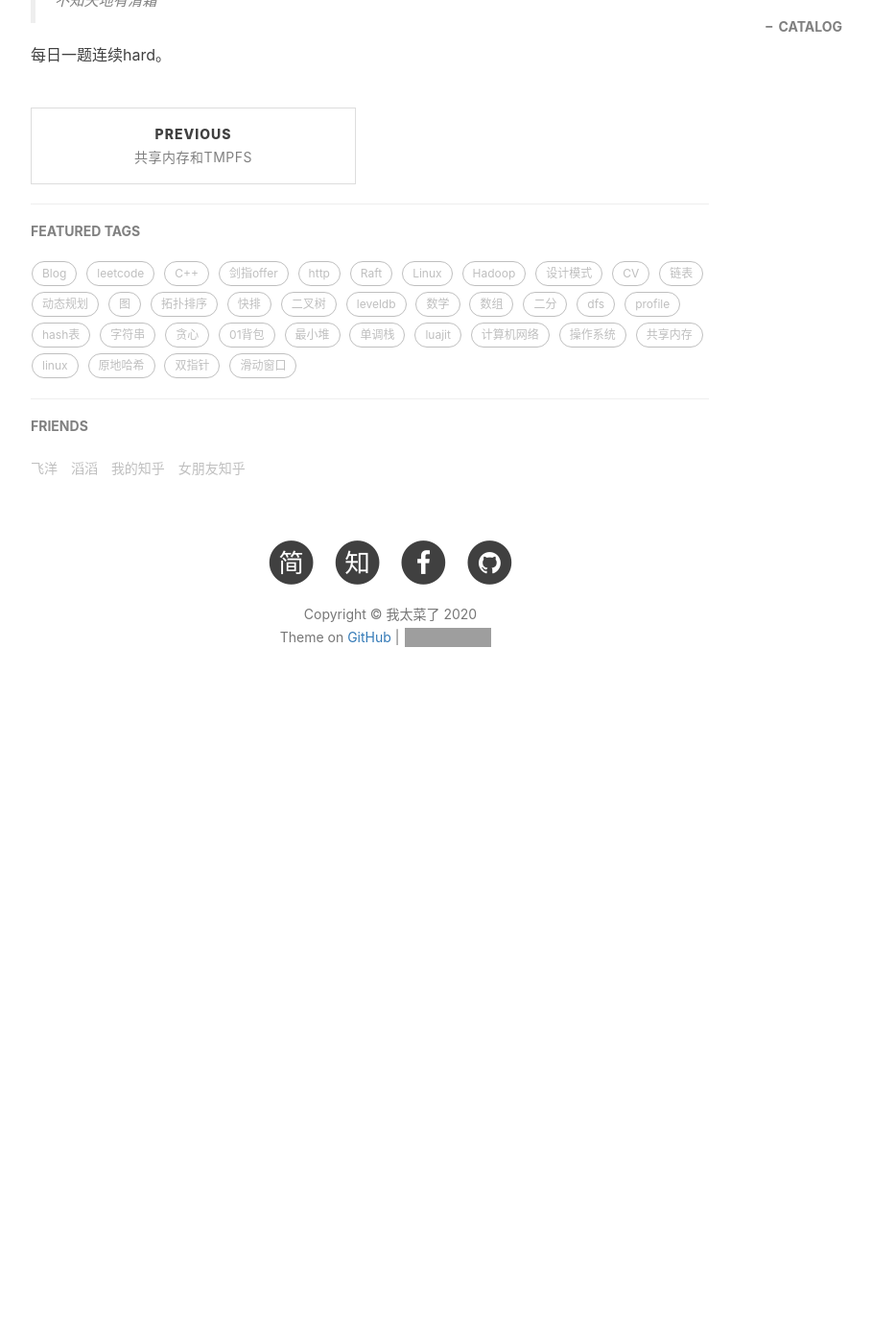
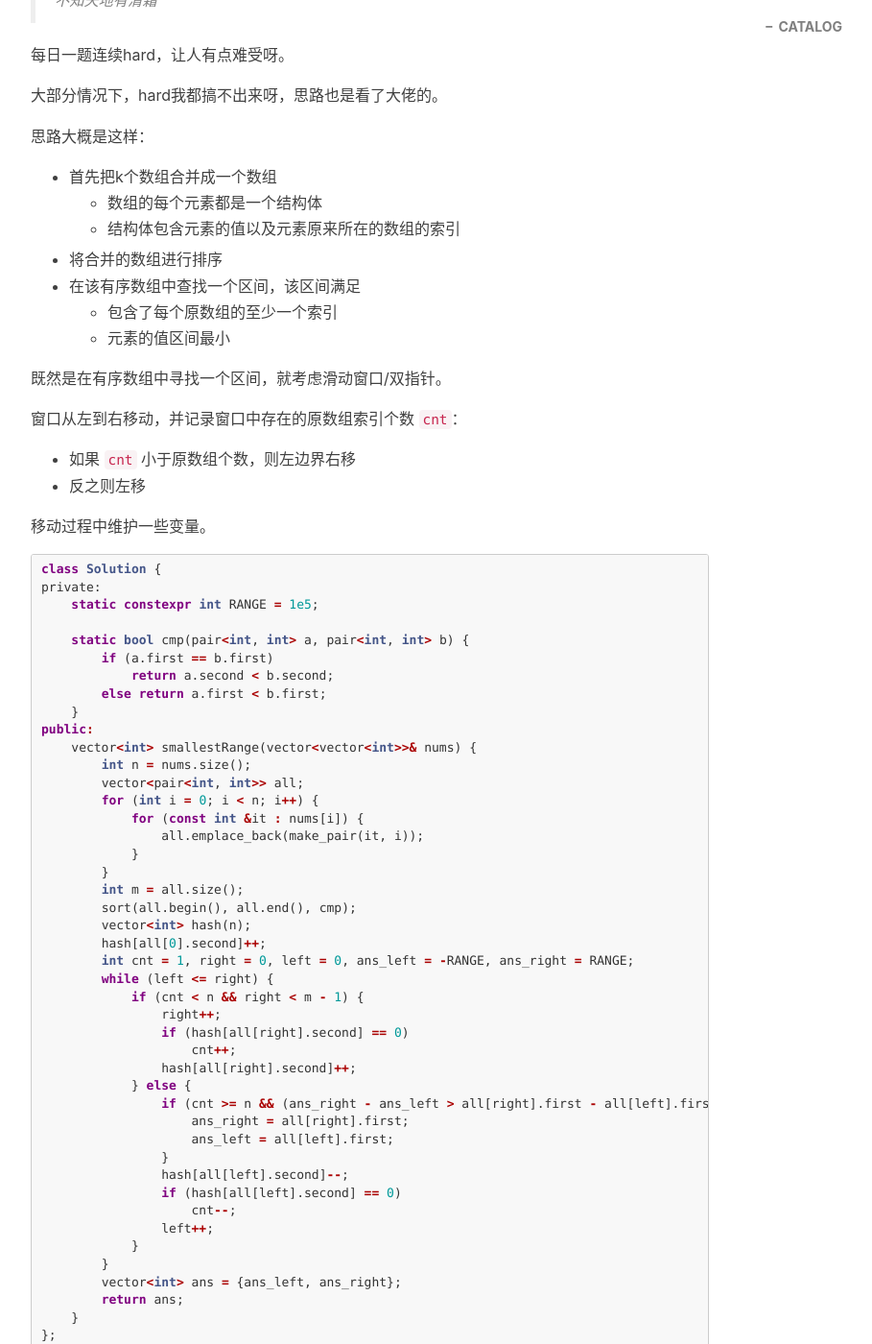
Before and after one commit to bbkgl/bbkgl.github.io, a Jekyll site: the page built from _posts/2020-08-02-leetcode632.md, in a window 1280 px wide and 1400 px high, scrolled down 731 px. Shown: the whole window at 96% size, without its empty margins (233-1142 px from the left). Built offline with Jekyll 4.4.1, drawn with Linux system fonts in a browser that asks for light colours; nearby versions of some CDN libraries; comment, search, counter and statistics services are not loaded; before the commit the page ends 1499 px from its top, so only the background shows below that; grey boxes are pictures that could not be loaded.

Commit message:
leetcode

````diff
--- a/_posts/2020-08-02-leetcode632.md
+++ b/_posts/2020-08-02-leetcode632.md
@@ -16,4 +16,73 @@ tags:
 >
 > 不知天地有清霜
 
-每日一题连续hard。
+每日一题连续hard，让人有点难受呀。
+
+大部分情况下，hard我都搞不出来呀，思路也是看了大佬的。
+
+思路大概是这样：
+
+- 首先把k个数组合并成一个数组
+  - 数组的每个元素都是一个结构体
+  - 结构体包含元素的值以及元素原来所在的数组的索引
+- 将合并的数组进行排序
+- 在该有序数组中查找一个区间，该区间满足
+  - 包含了每个原数组的至少一个索引
+  - 元素的值区间最小
+
+既然是在有序数组中寻找一个区间，就考虑滑动窗口/双指针。
+
+窗口从左到右移动，并记录窗口中存在的原数组索引个数 `cnt`：
+
+- 如果 `cnt` 小于原数组个数，则左边界右移
+- 反之则左移
+
+移动过程中维护一些变量。
+
+```cpp
+class Solution {
+private:
+    static constexpr int RANGE = 1e5;
+
+    static bool cmp(pair<int, int> a, pair<int, int> b) {
+        if (a.first == b.first)
+            return a.second < b.second;
+        else return a.first < b.first;
+    }
+public:
+    vector<int> smallestRange(vector<vector<int>>& nums) {
+        int n = nums.size();
+        vector<pair<int, int>> all;
+        for (int i = 0; i < n; i++) {
+            for (const int &it : nums[i]) {
+                all.emplace_back(make_pair(it, i));
+            }
+        }
+        int m = all.size();
+        sort(all.begin(), all.end(), cmp);
+        vector<int> hash(n);
+        hash[all[0].second]++;
+        int cnt = 1, right = 0, left = 0, ans_left = -RANGE, ans_right = RANGE;
+        while (left <= right) {
+            if (cnt < n && right < m - 1) {
+                right++;
+                if (hash[all[right].second] == 0)
+                    cnt++;
+                hash[all[right].second]++;
+            } else {
+                if (cnt >= n && (ans_right - ans_left > all[right].first - all[left].first)) {
+                    ans_right = all[right].first;
+                    ans_left = all[left].first;
+                }
+                hash[all[left].second]--;
+                if (hash[all[left].second] == 0)
+                    cnt--;
+                left++;
+            }
+        }
+        vector<int> ans = {ans_left, ans_right};
+        return ans;
+    }
+};
+
+```
````
Also changed, not shown: _posts/2020-07-24-关于虚函数实现.md (line endings or trailing spaces).
